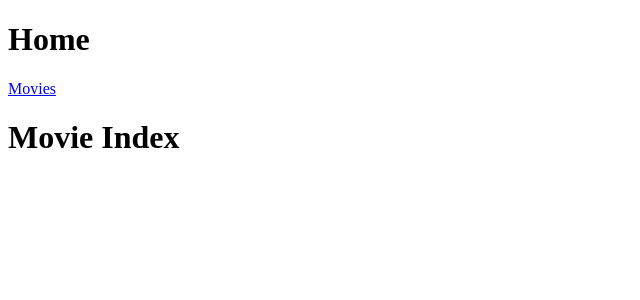
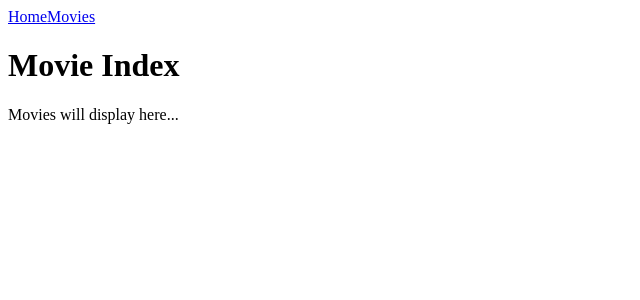
Before and after one commit to eli099/movies, a React (Create React App) app in the folder client/: page /movies in a window 1280 px wide. Shown: the top 300 px of the page, without its empty margins (0-640 px from the left). Built offline with nearby package versions, Linux system fonts and the light colour scheme; no server answers; the HTML template or start-up script is replaced by a standard one.

Commit message:
added routing

```diff
--- a/client/src/App.js
+++ b/client/src/App.js
@@ -13,6 +13,7 @@ import axios from 'axios' // Importing axios
 // Import components
 import Home from './components/Home'
 import MovieIndex from './components/movies/MovieIndex'
+import NavBar from './components/NavBar'
 
 const App = () => {
   useEffect(() => {
@@ -24,13 +25,21 @@ const App = () => {
   })
 
   return (
-    <>
+    <main className='site-wrapper'>
       {/* Any component that uses a Link component needs to be nested inside the BrowserRouter */}
       <BrowserRouter>
-        <Home />
-        <MovieIndex />
+        {/* Any global component that we want o show on every page doesn't need a route */}
+        <NavBar />
+        {/* Alternatively any component that needs its own url needs to be added to a route */}
+        <Routes>
+          {/* Only route components should be children of Routes */}
+          {/* We define a Route component then add the component we want to show as an element*/}
+          {/* Path we wish component to have is set in path attribute */}
+          <Route path="/" element={<Home />} />
+          <Route path="/movies" element={ <MovieIndex />} />
+        </Routes>
       </BrowserRouter>
-    </>
+    </main>
   )
 }
 
--- /dev/null
+++ b/client/src/components/NavBar.js
@@ -0,0 +1,17 @@
+import React from 'react'
+
+// Bring in Link for React navigation
+import { Link } from 'react-router-dom'
+
+const NavBar = () => {
+  return (
+    <header>
+      <nav>
+        <Link to="/">Home</Link>
+        <Link to="/movies">Movies</Link>
+      </nav>
+    </header>
+  )
+}
+
+export default NavBar
--- a/client/src/components/movies/MovieIndex.js
+++ b/client/src/components/movies/MovieIndex.js
@@ -4,7 +4,10 @@ import React from 'react'
 
 const MovieIndex = () => {
   return (
-    <h1>Movie Index</h1>
+    <>
+      <h1>Movie Index</h1>
+      <p>Movies will display here...</p>
+    </>
   )
 }
 
```
